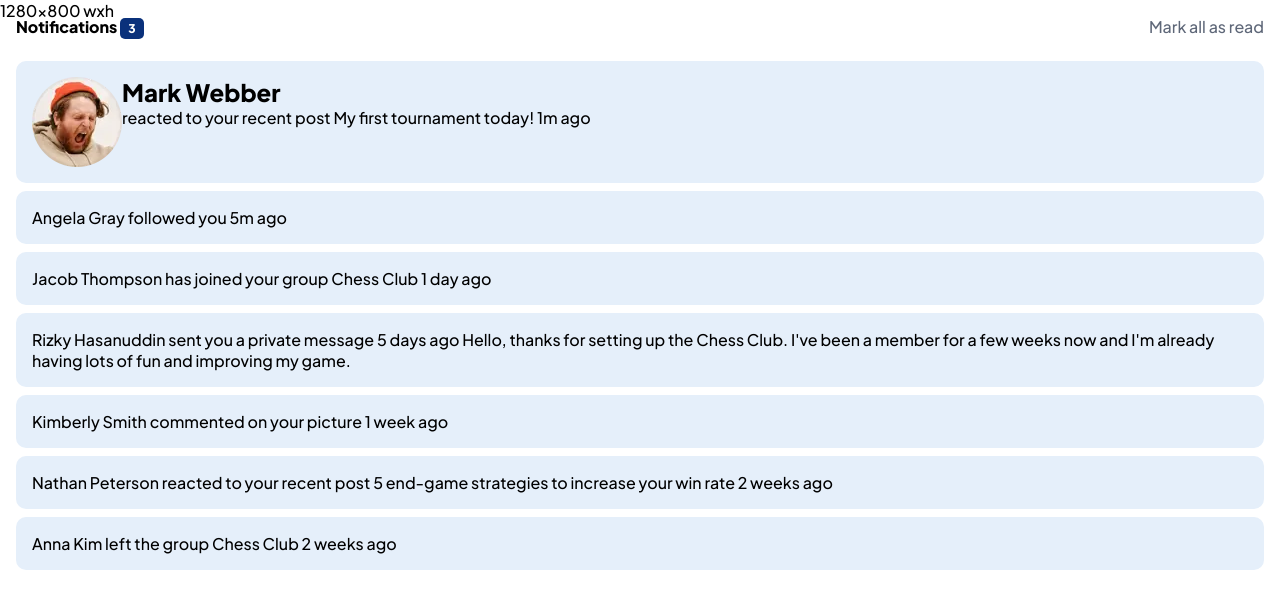
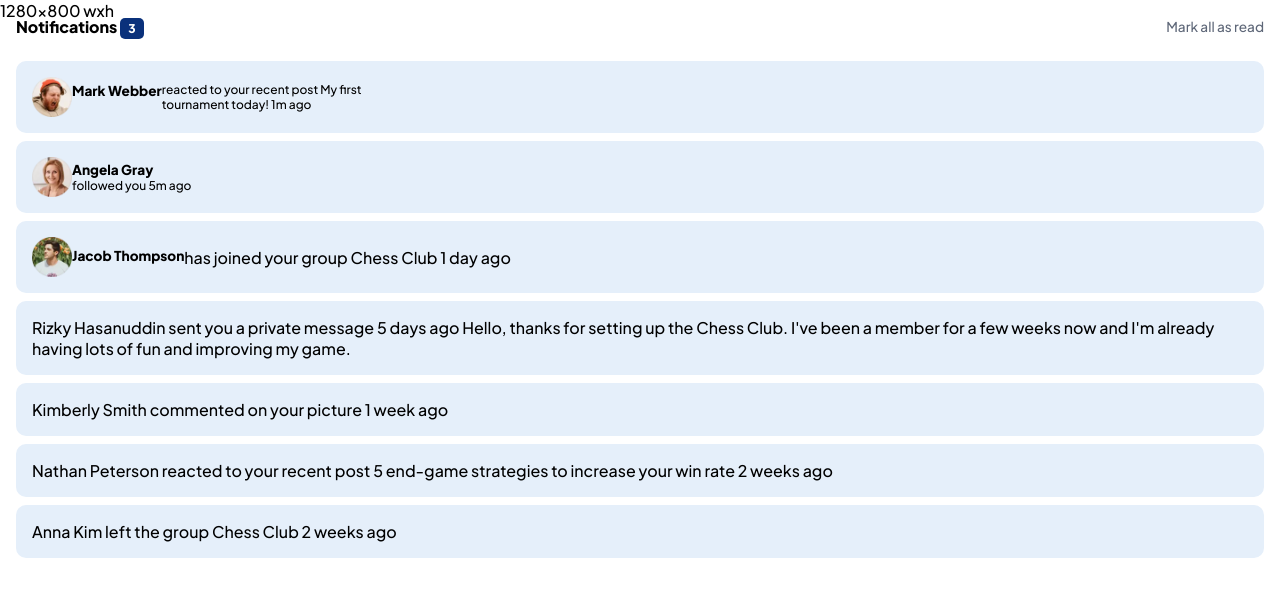
Before and after one commit to aljager1983/notifications-page, a plain HTML site: page index.html in a window 1280 px wide. Drawn offline with Linux system fonts and the light colour scheme.

Commit message:
3-updating css

```diff
--- a/index.html
+++ b/index.html
@@ -23,18 +23,23 @@
   <p id="read">Mark all as read</p>
   </header>
   <section id="post7">
-    <img src="assets/images/avatar-mark-webber.webp" alt="image of Mark Webber" >
-  <div class="content-post"><h2>Mark Webber</h2> reacted to your recent post My first tournament today!
+    <img src="assets/images/avatar-mark-webber.webp" alt="image of Mark Webber" />
+  <div class="content-post"><h2>Mark Webber</h2><p> reacted to your recent post My first tournament today!
   1m ago
+</p>
   </div>
   </section>
   <section id="post6">
-  Angela Gray followed you
-  5m ago
+    <img src="assets/images/avatar-angela-gray.webp" alt="image of Angela Gray"/>
+  <div class="content-post"><h2>Angela Gray</h2><p>followed you
+  5m ago</p>
+  </div>
 </section>
 <section id="post5">
-  Jacob Thompson has joined your group Chess Club
+  <img src="assets/images/avatar-jacob-thompson.webp" alt="images of Jacob Thompson">
+  <div class="content-post"><h2>Jacob Thompson</h2> has joined your group Chess Club
   1 day ago
+</div>
 </section>
 <section id="post4">
   Rizky Hasanuddin sent you a private message
--- a/style.css
+++ b/style.css
@@ -54,10 +54,12 @@ h1 {
 
 #read {
     font-weight: 500;
+    font-size: .85rem;
     color: var(--Darkgrayishblue);
 }
 section {
     display: flex;
+    align-items: center;
     margin: 0.5rem 0;
     padding: 1rem;
     border-radius: 10px;
@@ -65,11 +67,29 @@ section {
 }
 
 section img {
-    object-fit:contain;
-    /* width: autop; */
+    display: flex;
+    height: 40px;
+    width: 40px;
 }
 
 h2 {
     margin: 0;
     padding: 0;
+    font-size: .85rem;
+    float: left;
 }
+
+.content-post {
+    display: inline-block;
+    flex-direction: row;
+    flex-wrap: wrap;
+    padding: 0;
+    margin: 0;
+}
+
+p {
+    margin: 0;
+    padding: 0;
+    font-size: .75rem;
+
+}
```
